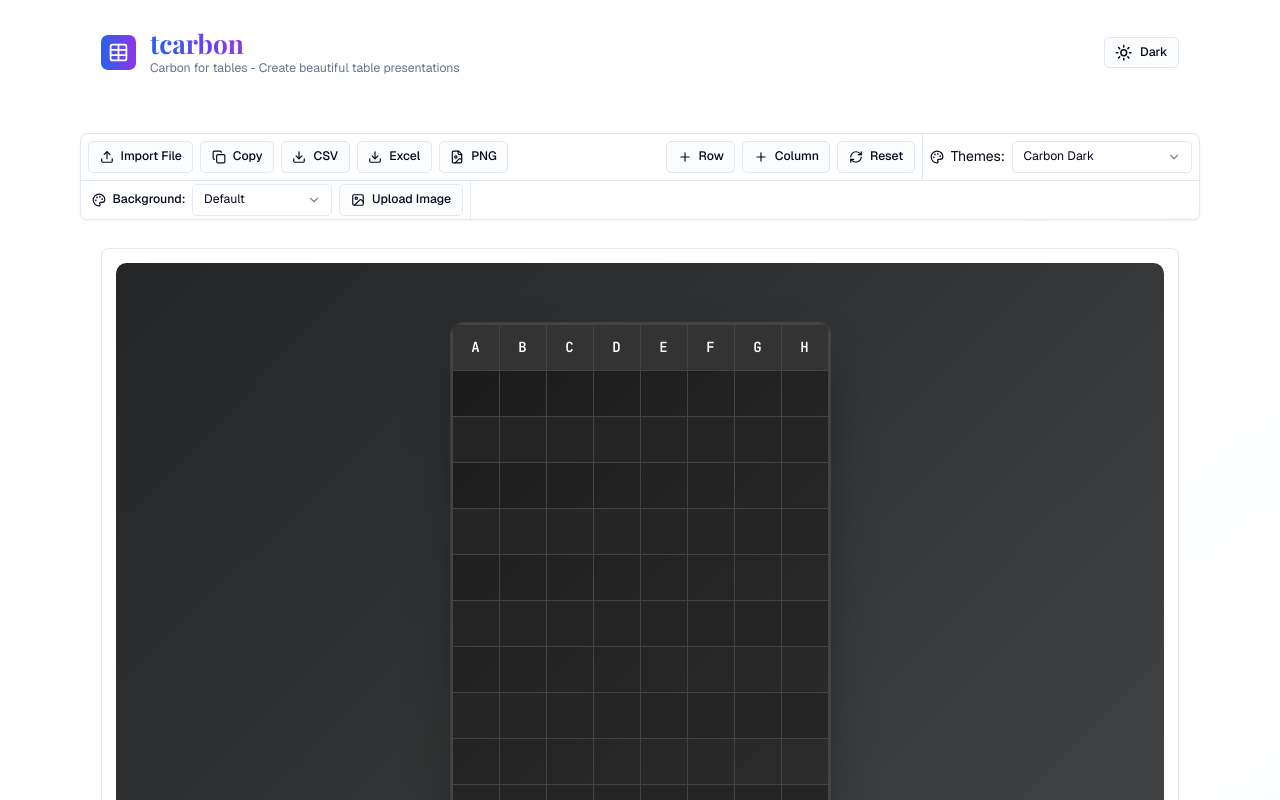
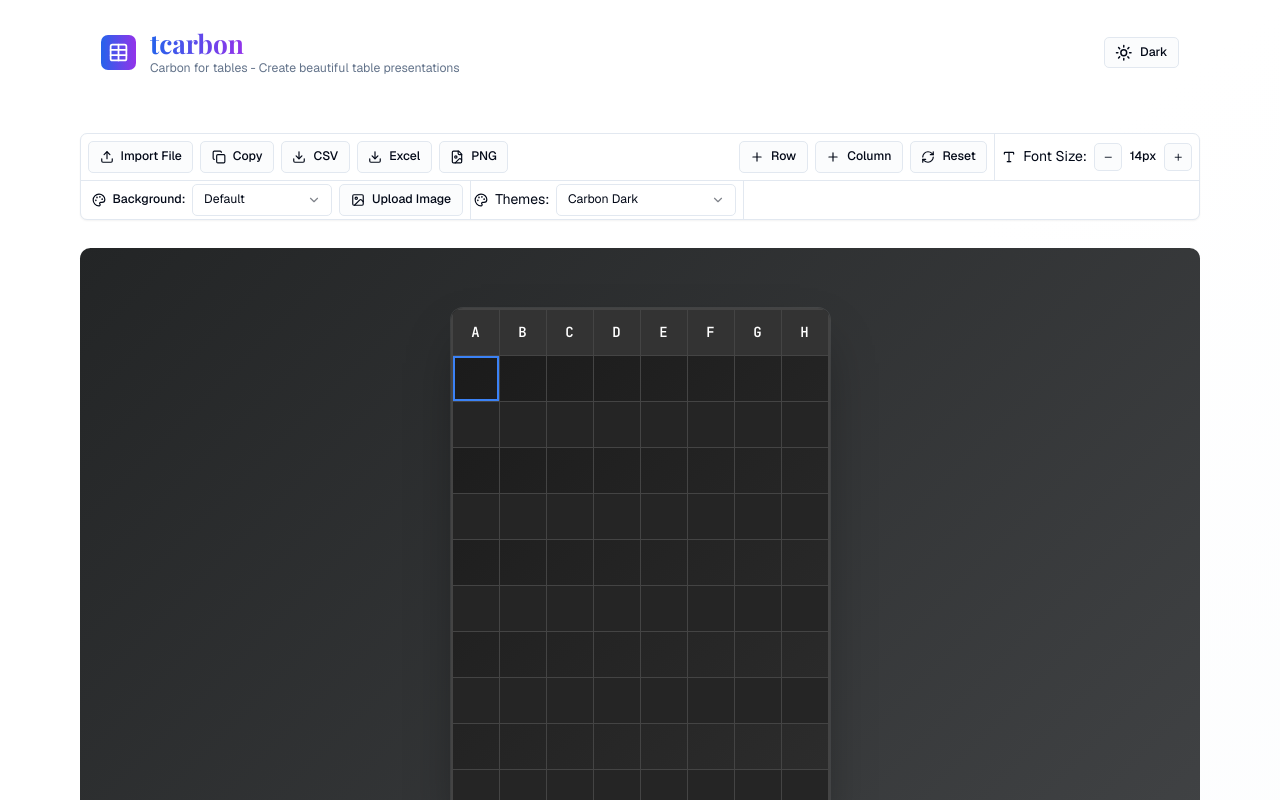
Before and after one commit to mrtcmn/tcarbon, a React (Vite) app: page / in a window 1280 px wide. Shown: the top 800 px of the page. Built offline with nearby package versions, Linux system fonts and the light colour scheme.

Commit message:
Implement font size adjustment feature in App.tsx; refactor FancyTable and TableCell components for improved editing experience and keyboard navigation; enhance UI consistency in table interactions.

```diff
--- a/src/App.tsx
+++ b/src/App.tsx
@@ -1,12 +1,11 @@
 import React, { useRef, useCallback, useState } from 'react'
-import { Upload, Download, Plus, Minus, Palette, Copy, FileImage, RefreshCw, Sparkles, Table, MousePointer2, ArrowBigDown, FileSpreadsheet, ArrowBigUp, ArrowBigLeft, ArrowBigRight } from 'lucide-react'
+import { Upload, Download, Plus, Minus, Palette, Copy, FileImage, RefreshCw, Table, MousePointer2, ArrowBigDown, ArrowBigUp, ArrowBigLeft, ArrowBigRight, Type } from 'lucide-react'
 import { FancyTable } from './components/FancyTable.tsx'
 import { BackgroundWrapper } from './components/BackgroundWrapper.tsx'
 import { BackgroundControls } from './components/BackgroundControls.tsx'
 import { ThemeToggle } from './components/ThemeToggle.tsx'
 import { Button } from './components/ui/button.tsx'
-import { Card, CardContent, CardHeader, CardTitle } from './components/ui/card.tsx'
-import { Input } from './components/ui/input.tsx'
+import { Card, CardContent } from './components/ui/card.tsx'
 import { Select, SelectContent, SelectItem, SelectTrigger, SelectValue } from './components/ui/select.tsx'
 import { useTableData } from './hooks/useTableData.ts'
 import { arrayToTableData, parseCSV, parseExcel, tableDataToCSV, tableDataToExcel } from './lib/fileUtils.ts'
@@ -22,9 +21,7 @@ function App() {
     updateTheme,
     resetTable,
     addRow,
-    addColumn,
-    removeRow,
-    removeColumn
+    addColumn
   } = useTableData()
 
   const [backgroundColor, setBackgroundColor] = useState<string | undefined>(undefined)
@@ -129,6 +126,30 @@ function App() {
     updateTheme(theme)
   }, [updateTheme])
 
+  // Font size management
+  const getCurrentFontSize = useCallback(() => {
+    return parseInt(tableData.theme.fontSize.replace('px', ''))
+  }, [tableData.theme.fontSize])
+
+  const updateFontSize = useCallback((newSize: number) => {
+    const newTheme = {
+      ...tableData.theme,
+      fontSize: `${newSize}px`
+    }
+    updateTheme(newTheme)
+  }, [tableData.theme, updateTheme])
+
+  const increaseFontSize = useCallback(() => {
+    const currentSize = getCurrentFontSize()
+    const newSize = Math.min(currentSize + 2, 32) // Max 32px
+    updateFontSize(newSize)
+  }, [getCurrentFontSize, updateFontSize])
+
+  const decreaseFontSize = useCallback(() => {
+    const currentSize = getCurrentFontSize()
+    const newSize = Math.max(currentSize - 2, 10) // Min 10px
+    updateFontSize(newSize)
+  }, [getCurrentFontSize, updateFontSize])
 
   const commandButtonClass = cn("size-6 rounded-md border border-gray-300 bg-white p-1 shadow-sm")
 
@@ -247,7 +268,46 @@ function App() {
                   Reset
                 </Button>
 
+
+
                 <div className=" -my-2 w-px self-stretch border-l"></div>
+                <div className="flex items-center gap-2">
+                  <Type className="size-4" /> Font Size:
+                  <div className="flex items-center gap-1">
+                    <Button
+                      variant="outline"
+                      size="sm"
+                      onClick={decreaseFontSize}
+                      className="flex size-8 items-center justify-center p-0"
+                      disabled={getCurrentFontSize() <= 10}
+                    >
+                      <Minus className="size-3" />
+                    </Button>
+                    <span className="min-w-[2.5rem] text-center text-sm font-medium">
+                      {getCurrentFontSize()}px
+                    </span>
+                    <Button
+                      variant="outline"
+                      size="sm"
+                      onClick={increaseFontSize}
+                      className="flex size-8 items-center justify-center p-0"
+                      disabled={getCurrentFontSize() >= 32}
+                    >
+                      <Plus className="size-3" />
+                    </Button>
+                  </div>
+                </div>
+              </div>
+            </div>
+
+            {/* Background Controls */}
+            <div className="flex flex-row border-t">
+              <BackgroundControls
+                backgroundColor={backgroundColor}
+                backgroundImage={backgroundImage}
+                onBackgroundColorChange={setBackgroundColor}
+                onBackgroundImageChange={setBackgroundImage}
+              />
               <div className="flex items-center gap-2">
                 <Palette className="size-4" /> Themes:
                 <Select value={tableData.theme.id} onValueChange={handleThemeChange}>
@@ -263,24 +323,14 @@ function App() {
                   </SelectContent>
                 </Select>
               </div>
-              </div>
-            </div>
+              <div className="mx-2 w-px self-stretch border-l"></div>
 
-            {/* Background Controls */}
-            <div className="border-t">
-              <BackgroundControls
-                backgroundColor={backgroundColor}
-                backgroundImage={backgroundImage}
-                onBackgroundColorChange={setBackgroundColor}
-                onBackgroundImageChange={setBackgroundImage}
-              />
             </div>
           </CardContent>
         </Card>
 
         {/* Table Preview */}
-        <Card className="mx-6 mb-8">
-          <CardContent className="p-4">
+
         <div className="flex flex-col items-center space-y-6">
           <div
             ref={tableRef}
@@ -301,7 +351,7 @@ function App() {
             </BackgroundWrapper>
           </div>
 
-              <div className="flex max-w-2xl flex-row gap-1 text-center text-xs leading-relaxed text-muted-foreground">
+          <div className="flex max-w-2xl flex-row gap-2 text-center text-xs leading-relaxed text-muted-foreground">
             <Button variant="command" size="command" className="text-xs text-muted-foreground"><MousePointer2 className={commandButtonClass} /><span className="ml-2">Double-click cells to edit</span></Button>
             <Button variant="command" size="command" className="space-x-1 text-xs text-muted-foreground"><ArrowBigUp className={commandButtonClass} /><ArrowBigDown className={commandButtonClass} /><ArrowBigLeft className={commandButtonClass} /><ArrowBigRight className={commandButtonClass} /><span className="ml-2">Navigate</span></Button>
             <Button variant="command" size="command" className="text-xs text-muted-foreground">
@@ -315,8 +365,7 @@ function App() {
               <span className="ml-2">Paste data from Excel/CSV</span></Button>
           </div>
         </div>
-          </CardContent>
-        </Card>
+
       </div>
     </div>
   )
--- a/src/components/FancyTable.tsx
+++ b/src/components/FancyTable.tsx
@@ -1,7 +1,7 @@
 import React, { useState, useCallback, useRef } from 'react'
-import type { TableData, TableCell as TableCellType, CellPosition, TableTheme } from '../types/table.ts'
+import type { TableData, CellPosition, TableTheme } from '../types/table.ts'
 import { TableCell } from './TableCell.tsx'
-import { generateId, cn } from '../lib/utils.ts'
+import { cn } from '../lib/utils.ts'
 
 interface FancyTableProps {
   data: TableData
@@ -14,18 +14,26 @@ export const FancyTable: React.FC<FancyTableProps> = ({
   onDataChange,
   className
 }) => {
-  const [selectedCell, setSelectedCell] = useState<CellPosition | null>(null)
+  const [selectedCell, setSelectedCell] = useState<CellPosition | null>({ rowIndex: 0, columnIndex: 0 })
   const [editingCell, setEditingCell] = useState<CellPosition | null>(null)
+  const [editingStartedWithChar, setEditingStartedWithChar] = useState<string | null>(null)
   const tableRef = useRef<HTMLTableElement>(null)
+  const containerRef = useRef<HTMLDivElement>(null)
 
   const handleCellClick = useCallback((rowIndex: number, columnIndex: number) => {
     setSelectedCell({ rowIndex, columnIndex })
     setEditingCell(null)
+    setEditingStartedWithChar(null)
+    // Ensure the container gets focus for keyboard navigation
+    if (containerRef.current) {
+      containerRef.current.focus()
+    }
   }, [])
 
   const handleCellDoubleClick = useCallback((rowIndex: number, columnIndex: number) => {
     setSelectedCell({ rowIndex, columnIndex })
     setEditingCell({ rowIndex, columnIndex })
+    setEditingStartedWithChar(null)
   }, [])
 
   const handleCellChange = useCallback((rowIndex: number, columnIndex: number, value: string | number) => {
@@ -35,11 +43,13 @@ export const FancyTable: React.FC<FancyTableProps> = ({
       onDataChange(newData)
     }
     setEditingCell(null)
+    setEditingStartedWithChar(null)
   }, [data, onDataChange])
 
-  const handleKeyDown = useCallback((e: React.KeyboardEvent, rowIndex: number, columnIndex: number) => {
+  const handleKeyDown = useCallback((e: React.KeyboardEvent) => {
     if (!selectedCell) return
 
+    const { rowIndex, columnIndex } = selectedCell
     let newRowIndex = rowIndex
     let newColumnIndex = columnIndex
 
@@ -62,31 +72,38 @@ export const FancyTable: React.FC<FancyTableProps> = ({
         break
       case 'Enter':
         e.preventDefault()
-        if (editingCell) {
+        if (editingCell && editingCell.rowIndex === rowIndex && editingCell.columnIndex === columnIndex) {
           setEditingCell(null)
+          setEditingStartedWithChar(null)
         } else {
           setEditingCell({ rowIndex, columnIndex })
+          setEditingStartedWithChar(null)
         }
         return
       case 'Escape':
         e.preventDefault()
         setEditingCell(null)
+        setEditingStartedWithChar(null)
         return
       case 'Delete':
       case 'Backspace':
         e.preventDefault()
-        if (!editingCell) {
+        if (!editingCell || (editingCell.rowIndex !== rowIndex || editingCell.columnIndex !== columnIndex)) {
           handleCellChange(rowIndex, columnIndex, '')
         }
         return
       default:
-        if (!editingCell && e.key.length === 1) {
+        if (!editingCell && e.key.length === 1 && !e.ctrlKey && !e.metaKey && !e.altKey) {
+          e.preventDefault()
           setEditingCell({ rowIndex, columnIndex })
+          setEditingStartedWithChar(e.key)
         }
         return
     }
 
     setSelectedCell({ rowIndex: newRowIndex, columnIndex: newColumnIndex })
+    setEditingCell(null) // Stop editing when navigating
+    setEditingStartedWithChar(null)
   }, [selectedCell, editingCell, data.rows.length, data.columnCount, handleCellChange])
 
   const getTableStyles = (theme: TableTheme): React.CSSProperties => {
@@ -137,8 +154,17 @@ export const FancyTable: React.FC<FancyTableProps> = ({
 
   return (
     <div
+      ref={containerRef}
       className={cn("inline-block", className)}
       style={getTableStyles(data.theme)}
+      onKeyDown={handleKeyDown}
+      tabIndex={0}
+      onClick={() => {
+        // Ensure the container gets focus when clicked
+        if (containerRef.current) {
+          containerRef.current.focus()
+        }
+      }}
     >
       <table
         ref={tableRef}
@@ -165,10 +191,15 @@ export const FancyTable: React.FC<FancyTableProps> = ({
                     editingCell?.rowIndex === rowIndex &&
                     editingCell?.columnIndex === columnIndex
                   }
+                  editingStartedWithChar={
+                    editingCell?.rowIndex === rowIndex &&
+                    editingCell?.columnIndex === columnIndex
+                      ? editingStartedWithChar
+                      : null
+                  }
                   onCellClick={() => handleCellClick(rowIndex, columnIndex)}
                   onCellDoubleClick={() => handleCellDoubleClick(rowIndex, columnIndex)}
                   onCellChange={(value) => handleCellChange(rowIndex, columnIndex, value)}
-                  onKeyDown={(e) => handleKeyDown(e, rowIndex, columnIndex)}
                   style={getCellStyles(data.theme, rowIndex % 2 === 1)}
                 />
               ))}
--- a/src/components/TableCell.tsx
+++ b/src/components/TableCell.tsx
@@ -6,10 +6,10 @@ interface TableCellProps {
   cell: TableCellType
   isSelected: boolean
   isEditing: boolean
+  editingStartedWithChar?: string | null
   onCellClick: () => void
   onCellDoubleClick: () => void
   onCellChange: (value: string | number) => void
-  onKeyDown: (e: React.KeyboardEvent) => void
   style?: React.CSSProperties
 }
 
@@ -17,10 +17,10 @@ export const TableCell: React.FC<TableCellProps> = ({
   cell,
   isSelected,
   isEditing,
+  editingStartedWithChar,
   onCellClick,
   onCellDoubleClick,
   onCellChange,
-  onKeyDown,
   style
 }) => {
   const [editValue, setEditValue] = useState(cell.value.toString())
@@ -32,6 +32,19 @@ export const TableCell: React.FC<TableCellProps> = ({
       inputRef.current.select()
     }
   }, [isEditing])
+
+  // When editing starts, check if we should start with a typed character
+  useEffect(() => {
+    if (isEditing) {
+      if (editingStartedWithChar) {
+        // Start editing with the typed character
+        setEditValue(editingStartedWithChar)
+      } else {
+        // Start editing with the current cell value
+        setEditValue(cell.value.toString())
+      }
+    }
+  }, [isEditing, editingStartedWithChar, cell.value])
 
   useEffect(() => {
     setEditValue(cell.value.toString())
@@ -59,7 +72,8 @@ export const TableCell: React.FC<TableCellProps> = ({
       e.preventDefault()
       handleInputBlur()
     }
-    onKeyDown(e)
+    // Prevent event bubbling to parent to avoid triggering table navigation
+    e.stopPropagation()
   }
 
   const formatCellValue = (value: string | number, type: CellType): string => {
@@ -71,7 +85,7 @@ export const TableCell: React.FC<TableCellProps> = ({
       case 'number':
         return formatNumber(value, cell.format?.decimals)
       case 'percentage':
-        return `${formatNumber(value * 100, cell.format?.decimals || 2)}%`
+        return `${formatNumber(value * 100, cell.format?.decimals ?? 2)}%`
       default:
         return value.toString()
     }
@@ -125,8 +139,6 @@ export const TableCell: React.FC<TableCellProps> = ({
       style={style}
       onClick={onCellClick}
       onDoubleClick={onCellDoubleClick}
-      onKeyDown={onKeyDown}
-      tabIndex={0}
     >
       <div className="flex min-h-[1.5rem] items-center px-2 py-1">
         {formatCellValue(cell.value, cell.type)}
```
Lines whose indentation alone changed are shown as unchanged.
